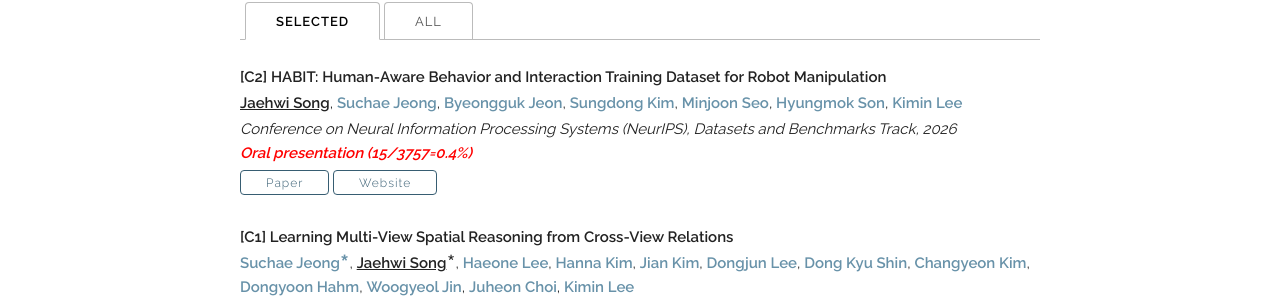
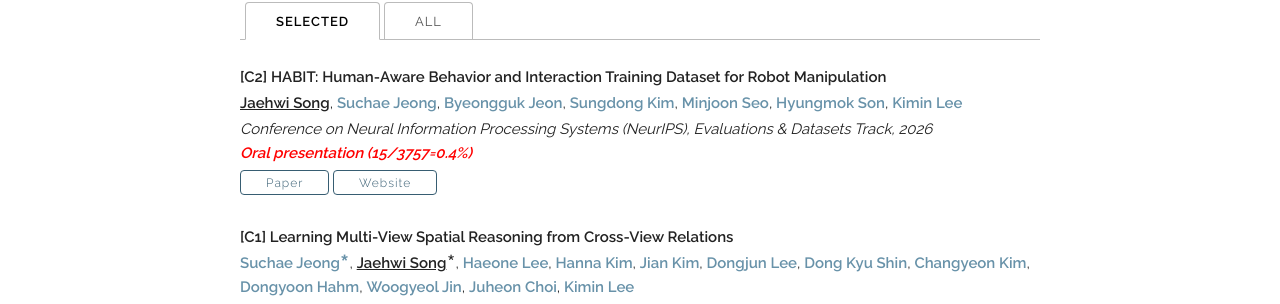
Before and after one commit to songjaehwi/songjaehwi.github.io, a Jekyll site: the page built from index.html, in a window 1280 px wide and 900 px high, scrolled down 629 px. Shown: the part 140-444 px from the top of the window. Built offline with Jekyll 4.4.1, drawn with Linux system fonts in a browser that asks for light colours.

Commit message:
feat: update publications

```diff
--- a/_data/publications.yaml
+++ b/_data/publications.yaml
@@ -2,7 +2,7 @@
 
   - title: "[C2] HABIT: Human-Aware Behavior and Interaction Training Dataset for Robot Manipulation"
     authors: "<b><u>Jaehwi Song</u></b>, <a>Suchae Jeong</a>, <a>Byeongguk Jeon</a>, <a>Sungdong Kim</a>, <a>Minjoon Seo</a>, <a>Hyungmok Son</a>, <a>Kimin Lee</a>"
-    venue: "Conference on Neural Information Processing Systems (NeurIPS), Datasets and Benchmarks Track, 2026<br/><b style='color: red;'>Oral presentation (15/3757=0.4%)</b>"
+    venue: "Conference on Neural Information Processing Systems (NeurIPS), Evaluations & Datasets Track, 2026<br/><b style='color: red;'>Oral presentation (15/3757=0.4%)</b>"
     paper_pdf: "https://arxiv.org/abs/2606.31682"
     website: "https://habit-dataset.github.io/"
     selected: y
```
